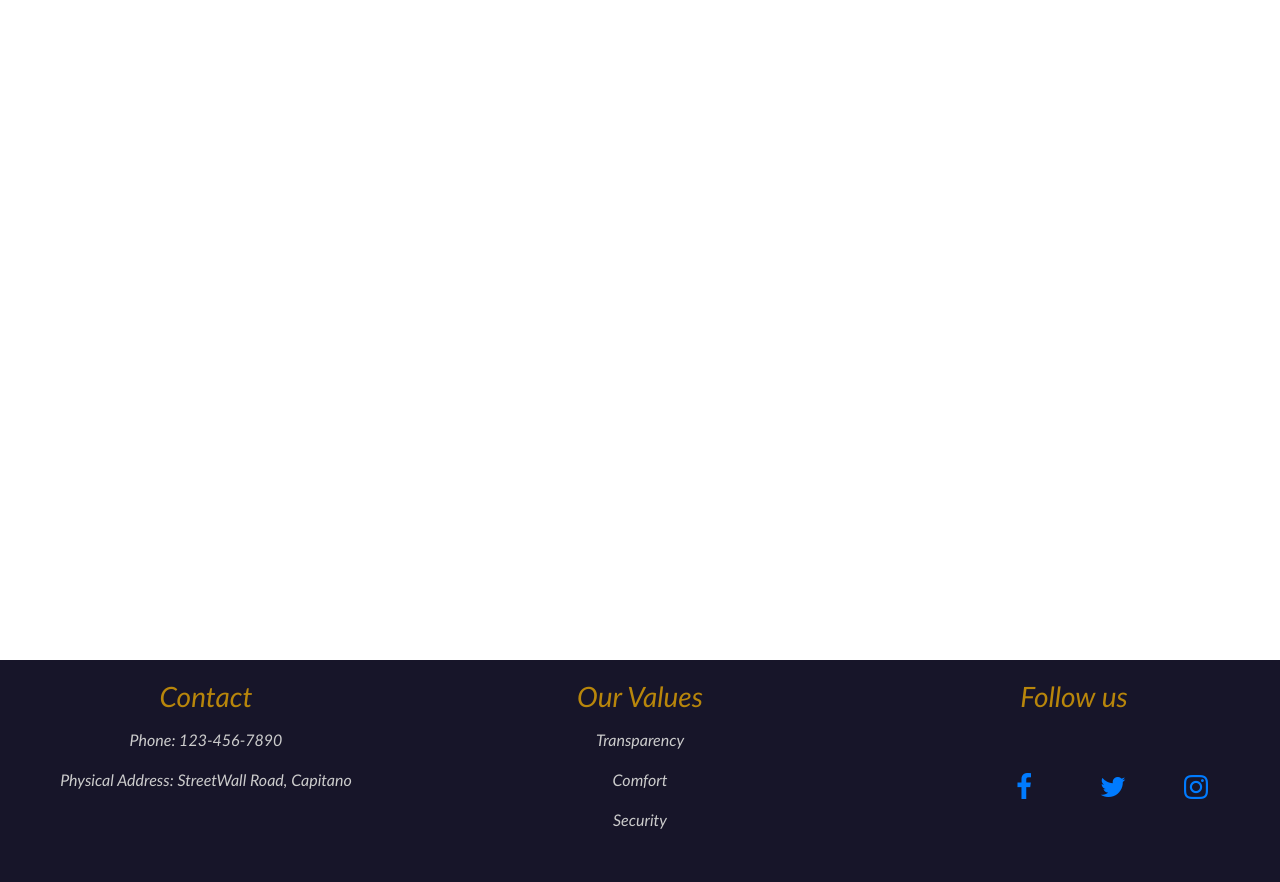
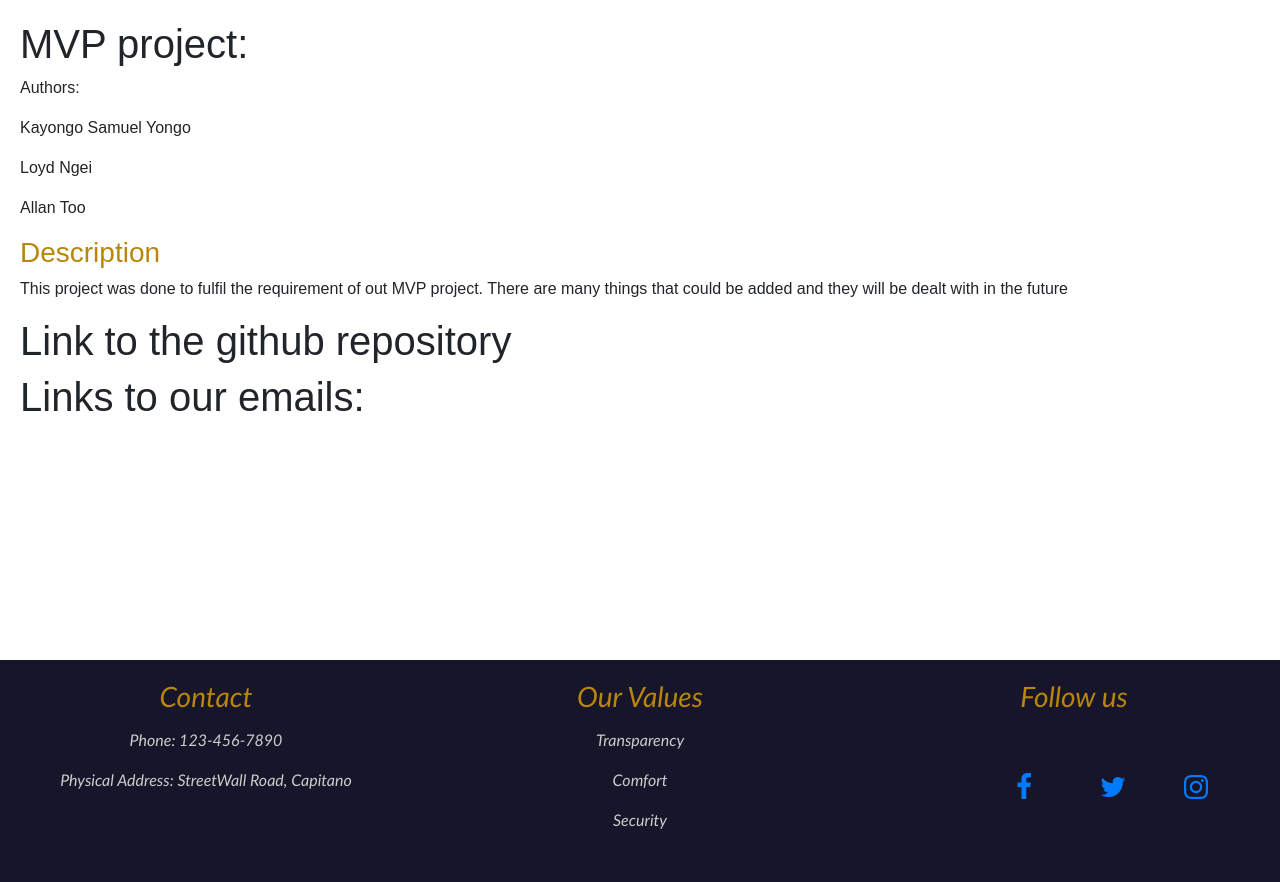
Before and after one commit to KayongoYongo/House_Explorer_Web-App, a Flask app: page /about in a window 1280 px wide. Shown: the part 150-1032 px from the top of the page. Run offline with Flask 3, Linux system fonts and the light colour scheme.

Commit message:
updated views page

```diff
--- a/views/templates/about.html
+++ b/views/templates/about.html
@@ -5,5 +5,16 @@
 {% endblock %}
 
 {% block content %}
-    <h1></h1>
+    <h1> MVP project:</h1>
+    <p> Authors:</p>
+    <p>Kayongo Samuel Yongo</p>
+    <p> Loyd Ngei</p>
+    <p> Allan Too</p>
+
+    <h3> Description </h3>
+    <p> This project was done to fulfil the requirement of out MVP project. There are many things that could be added and they will be dealt with in the future </P>
+
+    <h1> Link to the github repository</h1>
+
+    <h1> Links to our emails: </h1>
 {% endblock %}
```
